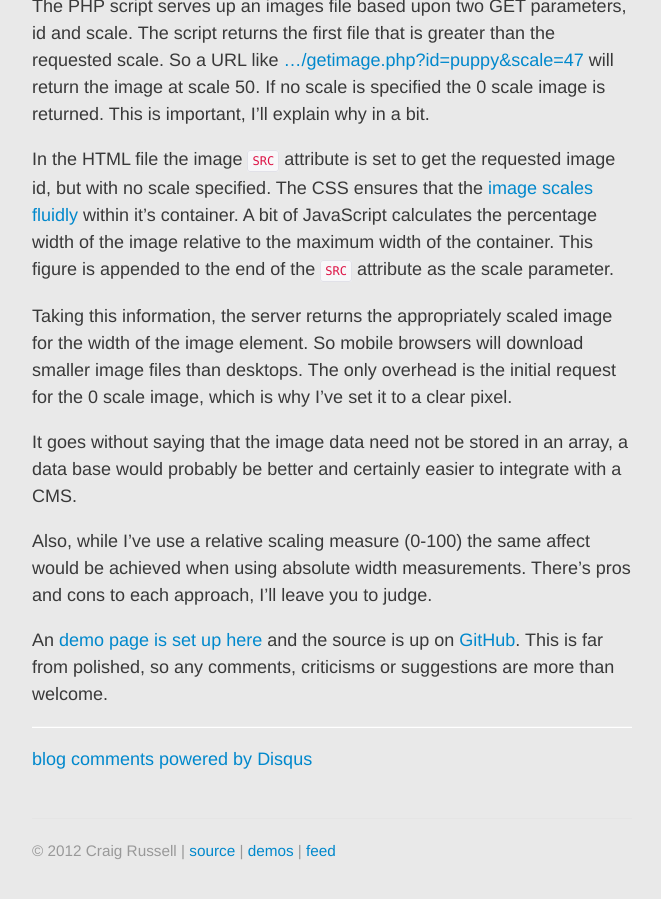
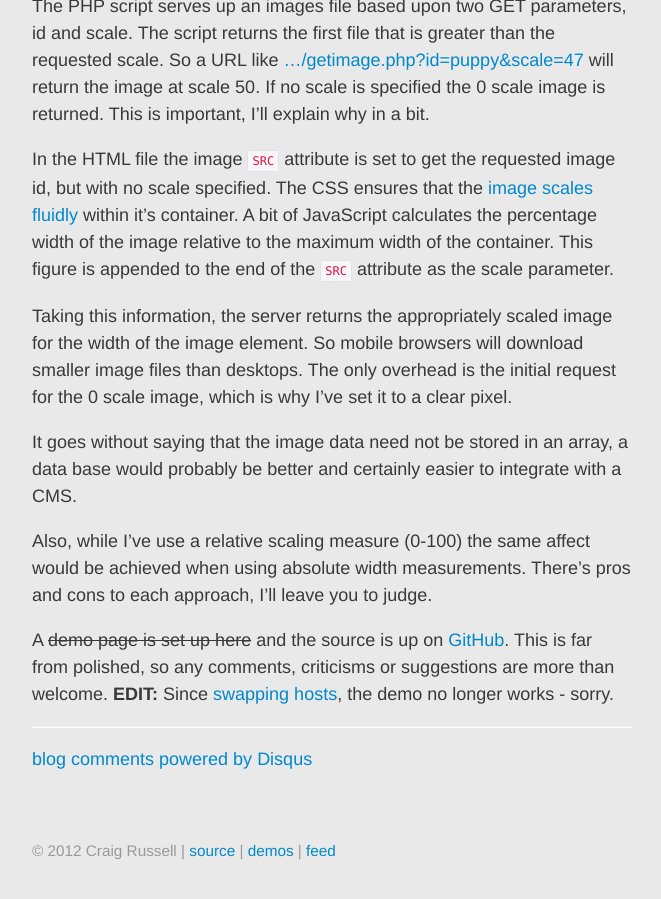
Before and after one commit to craig552uk/craig552uk.github.com, a Jekyll site: the page built from _posts/2011-01-22-responsive-images-and-context-aware-image-sizing.markdown, in a window 1280 px wide and 900 px high, scrolled down 1213 px. Shown: the whole window, without its empty margins (308-969 px from the left). Built offline with Jekyll 4.4.1, drawn with Linux system fonts in a browser that asks for light colours; Markdown is read by kramdown in place of the engine named in the settings; comment, search, counter and statistics services are not loaded.

Commit message:
Removed dead link to demo

```diff
--- a/_posts/2011-01-22-responsive-images-and-context-aware-image-sizing.markdown
+++ b/_posts/2011-01-22-responsive-images-and-context-aware-image-sizing.markdown
@@ -45,4 +45,4 @@ It goes without saying that the image data need not be stored in an array, a dat
 
 Also, while I've use a relative scaling measure (0-100) the same affect would be achieved when using absolute width measurements. There's pros and cons to each approach, I'll leave you to judge.
 
-An <a href="http://craig-russell.co.uk/examples/getimage/demo.html">demo page is set up here</a> and the source is up on <a href="https://github.com/craig552uk/getImage">GitHub</a>. This is far from polished, so any comments, criticisms or suggestions are more than welcome.
+A <del>demo page is set up here</del> and the source is up on <a href="https://github.com/craig552uk/getImage">GitHub</a>. This is far from polished, so any comments, criticisms or suggestions are more than welcome. <strong>EDIT:</strong> Since <a href="http://craig-russell.co.uk/2012/03/22/site-back.html#.T8cygbRYsak">swapping hosts</a>, the demo no longer works - sorry.
```
